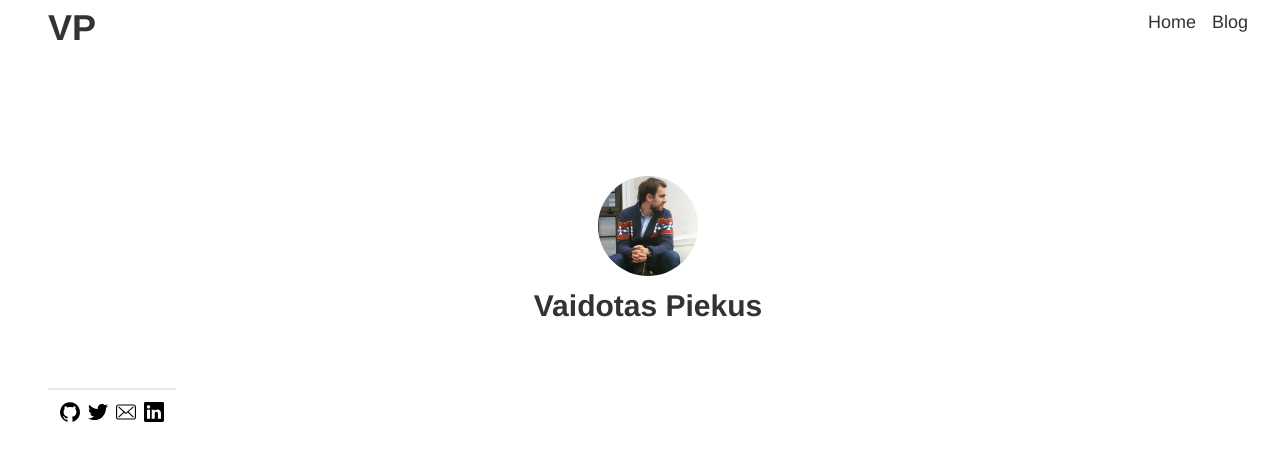
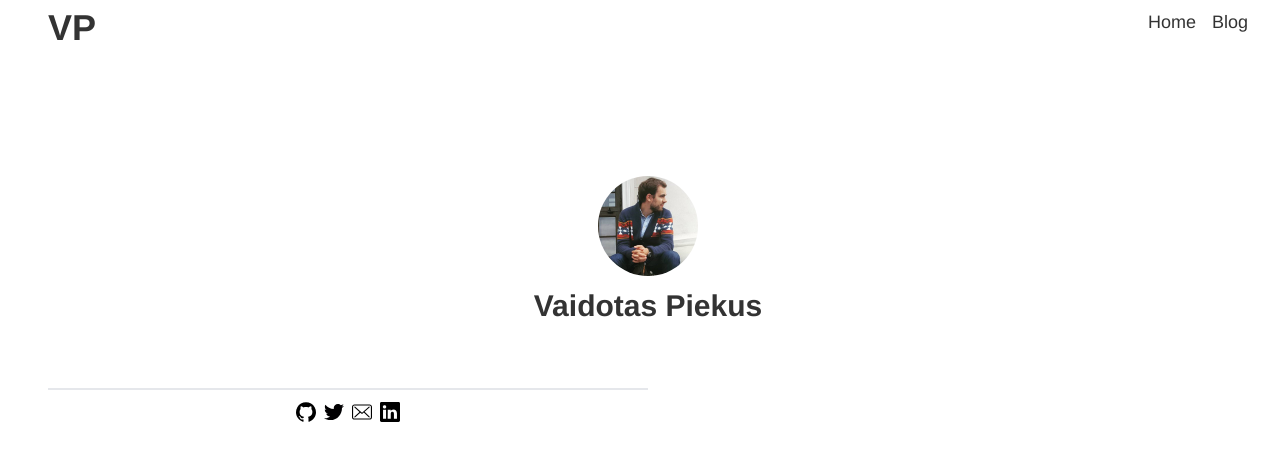
Before and after one commit to vaidotasp/personal-site, an Astro site: page / in a window 1280 px wide. Built offline with nearby package versions, Linux system fonts and the light colour scheme; Astro itself is replaced by a stand-in of ours.

Commit message:
centering things is hard

```diff
--- a/src/layout/HomeLayout.astro
+++ b/src/layout/HomeLayout.astro
@@ -16,7 +16,7 @@
 		<main>
 			<slot />
 		</main>
-		<footer class="pt-3 w-32 border-t-gray-200 border-t-2">
+		<footer class="pt-3 w-[600px] border-t-gray-200 border-t-2 flex justify-center">
 			<div class="flex row-auto gap-2 pb-3 justify-center align-middle">
 				<a target="_blank" href="https://github.com/vaidotasp" rel="noopener noreferrer">
 					<img class="w-5 h-5" src="github.svg" alt="github" />
```
